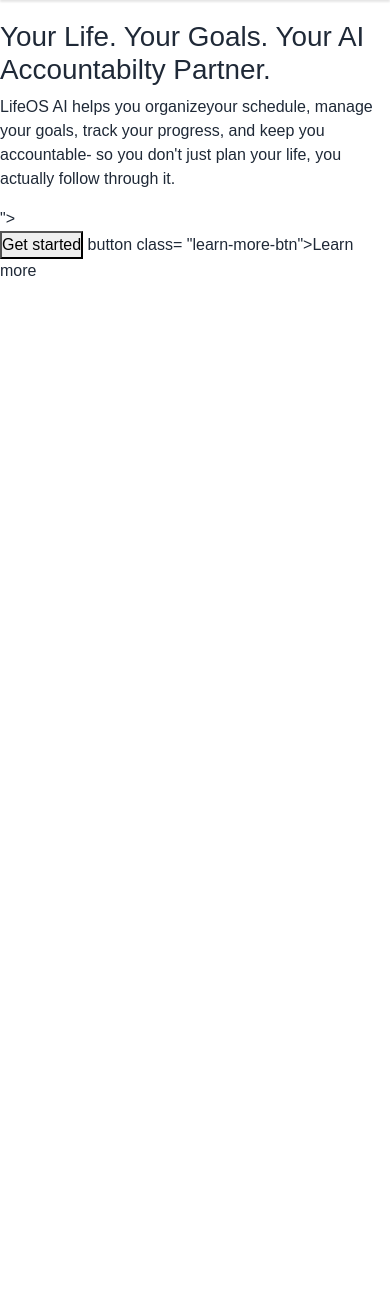
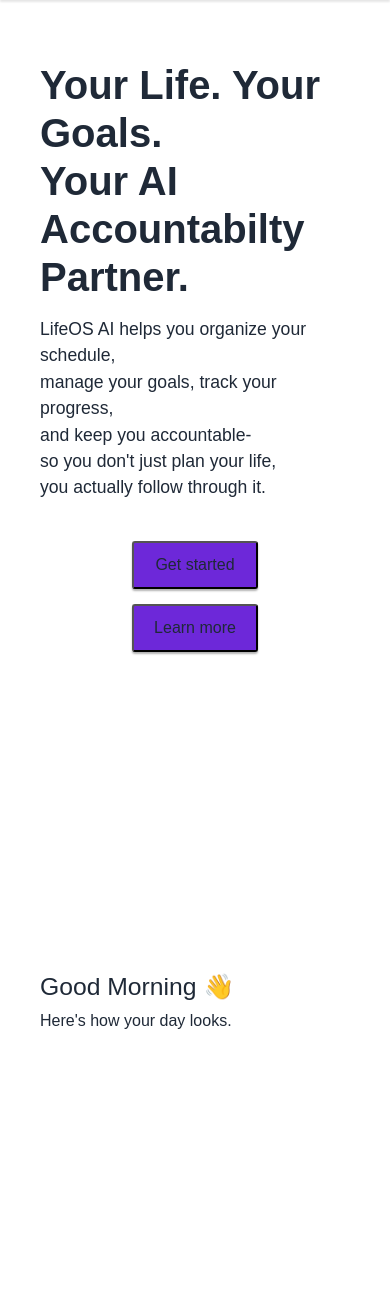
Before and after one commit to ndhlovukarabo/LifeOS-AI, a Python web app: template Templates/index.html in a window 390 px wide. Shown: the part 146-1446 px from the top of the page. Before the commit the page ends 422 px from the top, so only its background shows below. Run offline with Jinja, Linux system fonts and the light colour scheme; the template is opened without the code that fills it, so the values that code supplies are empty.

Commit message:
Upadated the css and html
I had a typo on the html and the css  as well. On the html I removed unnecessary divs and the css I fixed the correct wording. Now the  website is now responsive for both the website and mobile.

```diff
--- a/Templates/index.html
+++ b/Templates/index.html
@@ -29,23 +29,40 @@
             </nav>
         </div>
     </header>
+    <!----------Her0 Section------>
     <section class="hero-section">
         <div class="hero-content">
-            <div class="small-heading">
-                <H1>Your Life. Your Goals. Your AI Accountabilty Partner.</H1>
+                <H1>Your Life. Your Goals.
+                    <br>
+                    Your AI Accountabilty Partner.</H1>
+
+            <div class="hero-description">
+            <p> LifeOS AI helps you organize your schedule,
+                <br>
+                 manage your goals, track your progress,
+                 <br>
+             and keep you accountable-
+            <br>
+             so you don't just plan your life,
+             <br>
+             you actually follow through it.</p>
             </div>
-            <div class="hero-description">
-            <p> LifeOS AI helps you organizeyour schedule, manage your goals, track your progress,
-             and keep you accountable- so you don't just plan your life, you actually follow through it.</p>
-            </div>">
            <div class="buttons">
             <button class ="get-started-btn">Get started</button>
-            button class= "learn-more-btn">Learn more</button>
+            <button class= "learn-more-btn">Learn more</button>
            </div>
+            <!-- <div class="dashboard-image"> -->
+            <!-- <img src="" alt=" dashboard image">  -->
+            </div>
+            <div class="hero-visual">
+        <div class="dashboard-card">
+            <h2>Good Morning 👋</h2>
+            <p>Here's how your day looks.</p>
+        </div>
+    </div>
 
-            </div>
-        </div>
-    </section.class>
+   >
+    </section>
     <script src="/static/js/script.js"></script>
 </body>
 </html>
--- a/static/css/style.css
+++ b/static/css/style.css
@@ -82,6 +82,84 @@ body{
     font-size:1.5rem;
     cursor:pointer;
 }
+.hero-section{
+    flex:1;
+    display:flex;
+    flex-direction:row;
+    justify-content:flex-start;
+    gap:15rem;
+    padding:20px;
+}
+.hero-content{
+    display: flex;
+    flex-direction: column;
+
+    justify-content:flex-start;
+    align-items:center;
+    border-top:1px solid white;
+    padding:20px;
+}
+h1{
+    display:block;
+    justify-content:flex-start;
+    font-size:2.5rem;
+    margin-bottom:15px;
+    font-weight:bold;
+
+}
+.hero-content{
+    flex: 1;
+}
+h1:hover{
+color:#7C3AED;
+transition: all 0.3s ease-in-out;
+}
+.hero-description p{
+    font-size:1.1rem;
+    line-height:1.5;
+
+    margin-bottom:20px;
+
+}
+.buttons {
+    display: flex;
+    flex-direction: row;
+    gap: 20px;
+    margin: 20px;
+
+}
+.buttons .get-started-btn {
+ display:inline-block;
+ background-color:#6d28d9;
+    color: #1f2937;
+    border-radius: 3px;
+    padding:10px 20px;
+    box-shadow:0 2px 2px rgb(0,0,0,0.3);
+}
+
+.buttons .learn-more-btn {
+ display:inline-block;
+ background-color:#6d28d9;
+    color: #1f2937;
+    border-radius: 3px;
+    padding:10px 20px;
+    box-shadow:0 2px 2px rgb(0,0,0,0.3);
+}
+.buttons .get-started-btn:hover, .buttons .learn-more-btn:hover{
+    transition:0.3s ease;
+    bacKground-color:#7C3AED;
+    color:#ffffff;
+
+}
+.hero-visual{
+    flex:1;
+}
+.dashboard-card{
+margin-top: 20px;
+padding:20px;
+min-height: 200px;
+
+}
 
 @media screen and (max-width: 768px) {
     .navlinks{
@@ -106,4 +184,22 @@ body{
     .Hamburger{
         display:block;
     }
+    .buttons {
+        flex-direction: column;
+        gap: 15px;
+    }
+    .hero-section{
+        flex-direction:column;
+        margin:1,3rem;
+
+    }
+    .dashboard-image{
+        margin-top:20px;
+        padding:20px;
+        min-height:200px;
+    }
+    .dashboard-card h2{
+        margin-bottom: 1,6rem;
+    }
+
 }
```
